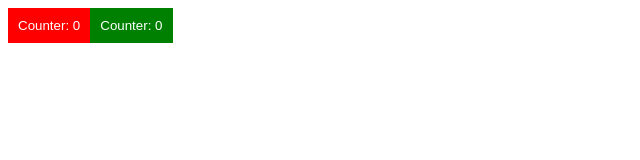
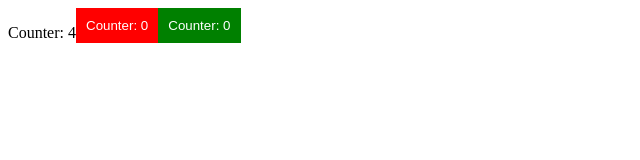
Before and after one commit to ilijanovic/Vytic, a website: page index.html in a window 1280 px wide. Shown: the whole page, without its empty margins (0-640 px from the left). Drawn offline with Linux system fonts and the light colour scheme.

Commit message:
update readme

```diff
--- a/index.html
+++ b/index.html
@@ -3,6 +3,7 @@
 
 <body>
   <div id="root">
+    <p>Counter: {{counter}}</p>
     <redbutton></redbutton>
     <greenbutton></greenbutton>
   </div>
@@ -11,13 +12,20 @@
   import { Vytic } from "./dist/vytic.js";
   import redbutton from "./components/redButton.js";
   import greenbutton from "./components/greenButton.js"
-  new Vytic({
+  let vytic = new Vytic({
     root: document.getElementById("root"),
+    data: {
+      counter: 0
+    },
     components: {
       redbutton,
       greenbutton
     },
   });
+
+  let proxy = vytic.getReactiveData();
+
+  proxy.counter = 4
 </script>
 <style>
   div {
--- a/vytic.ts
+++ b/vytic.ts
@@ -17,6 +17,7 @@ import { parseStringToElement, nextTick, objectKeysToUppercase, looseRef, genera
 class Vytic {
     root: Element | ShadowRoot
     vDom: Object
+    reactiveData: Object
     constructor({ root = null, data = {}, styleId = undefined, methods = {}, appendTo, ready, parent, components = {}, index }: InputProps) {
         if (typeof root === "string") {
             root = parseStringToElement(root)
@@ -31,6 +32,7 @@ class Vytic {
         this.vDom = vDom
         let reactivity = new Reactivity({ vDom, data, methods, components, parent, index, styleId })
         let heap = reactivity.makeReactive()
+        this.reactiveData = heap;
         let rootElement = reactivity.update({ vDom: reactivity.vDom, methods, components, parent, styleId, once: true })
         oldRoot.innerHTML = "";
         if (typeof ready === "function") {
@@ -52,6 +54,10 @@ class Vytic {
     }
     public getVirtualDOM(): Object {
         return this.vDom
+    }
+
+    public getReactiveData(): Object {
+        return this.reactiveData
     }
 }
 export const idCollector: { [key: string]: string } = {}
```
Also changed, not shown: README.md, dist/vytic.js.
